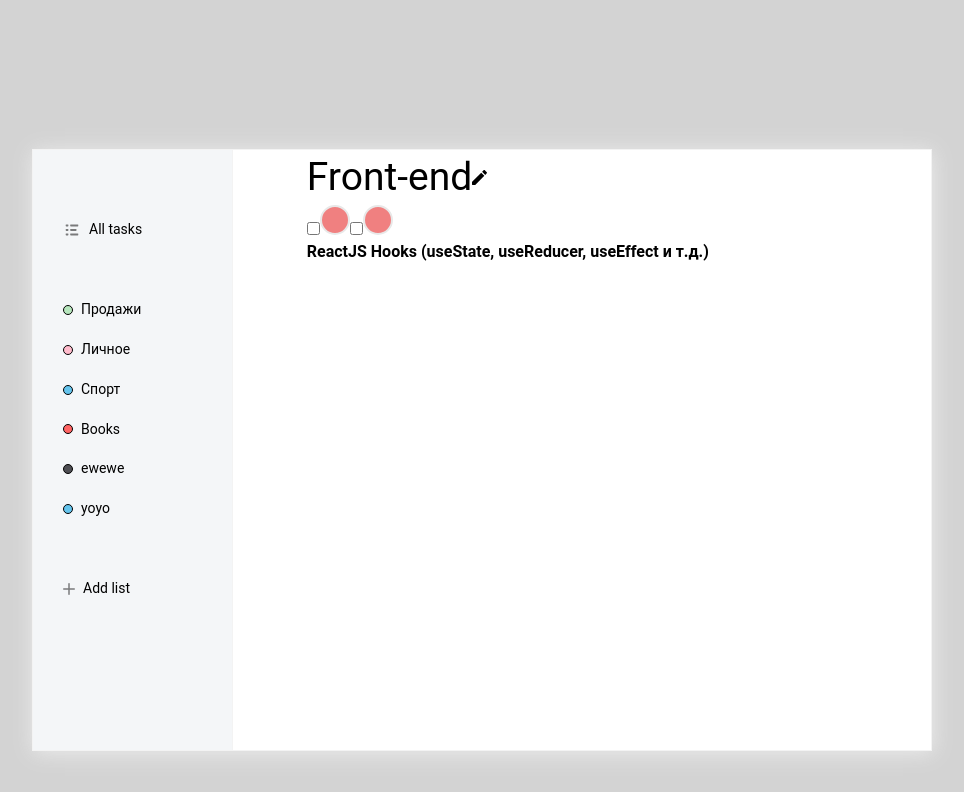
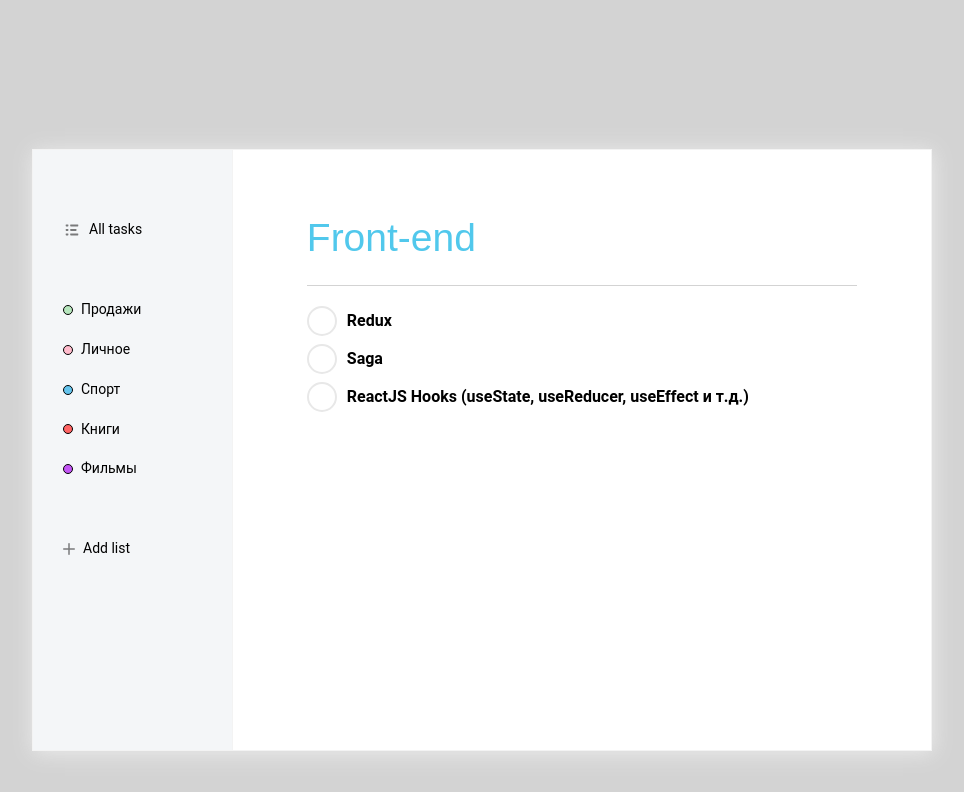
Before and after one commit to dmitrylaskin/todo-app, a React (Create React App) app: page / in a window 1280 px wide. Shown: the top 792 px of the page, without its empty margins (158-1122 px from the left). Built offline with nearby package versions, Linux system fonts and the light colour scheme; data requests are answered from the project's data file.

Commit message:
add TaskItem markup

```diff
--- a/public/index.html
+++ b/public/index.html
@@ -24,7 +24,9 @@
       work correctly both with client-side routing and a non-root public URL.
       Learn how to configure a non-root public URL by running `npm run build`.
     -->
-    <title>React App</title>
+    <link rel="preconnect" href="https://fonts.gstatic.com">
+    <link href="https://fonts.googleapis.com/css2?family=Montserrat:wght@display=swap" rel="stylesheet">
+    <title>Todo App</title>
   </head>
   <body>
     <noscript>You need to enable JavaScript to run this app.</noscript>
--- a/src/App.js
+++ b/src/App.js
@@ -3,9 +3,8 @@ import List from "./components/List/List";
 import listSvg from "./assets/img/list.svg";
 import AddList from "./components/AddList/AddList";
 import axios from 'axios'
-import './components/TaskItem/TaskItem.scss'
 import './index.scss'
-import editSvg from './assets/img/edit.svg'
+import TaskItem from './components/TaskItem/TaskItem';
 
 function App() {
     const [lists, setLists] = useState(null)
@@ -35,40 +34,27 @@ function App() {
             <div className="todo">
                 <div className="todo__sidebar">
 
-                    <List lists={[{id: 6, name: 'All tasks'}]} icon={listSvg} isRemoveable={false}/>
-                    {lists && colors && <List lists={lists.map(item => {
-                        item.color = colors.filter(colorItem => colorItem.id === item.colorId)[0].name
-                        return item
-                    })} removeListItem={removeListItem} icon={null} isRemoveable={true}/>}
+{/* // All tasks */}
+                    <List lists={[{id: 21, name: 'All tasks'}]} icon={listSvg} isRemoveable={false}/>
 
+{/* // Added lists */}
+                    {lists && colors &&
+                    <List
+                        lists={lists.map(item => {
+                            item.color = colors.filter(colorItem => colorItem.id === item.colorId)[0].name
+                            return item
+                        })}
+                        removeListItem={removeListItem} icon={null} isRemoveable={true}
+                    />}
+{/* // Add list button */}
                     <AddList onAddList={onAddList} colors={colors} itemStyle={true}/>
 
-
+{/* // Tasks */}
                 </div>
                 <div className="todo__tasks">
-                    <div className="content">
-                        <div className="todo__tasks-title">
-                            <h2 className="todo__tasks-title-text">Front-end</h2>
-                            <img className="todo__tasks-title-icon" src={editSvg} alt=""/>
-                        </div>
 
+                    <TaskItem/>
 
-                        <ul className="todo__tasks-list">
-                            <li className="todo__tasks-item">
-                                <label htmlFor="" className="todo__tasks-elem">
-                                    <input className="todo__tasks-check" type="checkbox"/>
-                                    <div className="todo__tasks-icon"></div>
-                                </label>
-                                <label htmlFor="">
-                                    <input type="checkbox"/>
-                                    <div className="todo__tasks-icon"></div>
-                                </label>
-                                <p className="todo__tasks-text">ReactJS Hooks (useState, useReducer, useEffect и
-                                    т.д.)</p>
-                            </li>
-                        </ul>
-
-                    </div>
                 </div>
             </div>
         </div>
--- a/src/assets/db.json
+++ b/src/assets/db.json
@@ -16,22 +16,16 @@
       "colorId": 3
     },
     {
-      "name": "Books",
+      "name": "Книги",
       "colorId": 8,
       "color": "red",
       "id": 5
     },
     {
-      "name": "ewewe",
-      "colorId": 7,
-      "color": "black",
-      "id": 7
-    },
-    {
-      "name": "yoyo",
-      "colorId": 3,
-      "color": "blue",
-      "id": 10
+      "name": "Фильмы",
+      "colorId": 6,
+      "color": "purple",
+      "id": 6
     }
   ],
   "tasks": [
--- a/src/components/AddList/AddList.css
+++ b/src/components/AddList/AddList.css
@@ -34,6 +34,7 @@
   border: 1px solid #ececec;
   padding: 10px;
   margin-bottom: 15px;
+  width: 100%;
 }
 .addListForm__input::placeholder {
   opacity: 0.7;
--- a/src/components/AddList/AddList.jsx
+++ b/src/components/AddList/AddList.jsx
@@ -9,7 +9,7 @@ import axios from 'axios'
 
 
 const AddList = (props) => {
-    const [visibleAddBtn, setVisibleAddBtn] = useState(false)
+    const [visibleAddForm, setVisibleAddForm] = useState(false)
     const [activeColor, setActiveColor] = useState(1)
     const [inputValue, setInputValue] = useState('')
 
@@ -21,17 +21,14 @@ const AddList = (props) => {
 
    const btnListener = (event) => {
 
-
-    //    props.onAddList({
-    //        id: Date.now(),
-    //        name: inputValue,
-    //        colorId: activeColor,
-    //        color: props.colors.filter(color => color.id === activeColor)[0].name
-    //    })
+       if (!inputValue) {
+           alert('Field shouldn\'t be empty')
+           return
+       }
 
        setInputValue('')
        setActiveColor(1)
-       setVisibleAddBtn(false)
+       setVisibleAddForm(false)
 
        axios.post('http://localhost:3004/lists', {
            name: inputValue,
@@ -44,19 +41,19 @@ const AddList = (props) => {
        })
 
    }
+
    const inputListener = (event) => {
+
         setInputValue(event.target.value)
     }
+    return (
+        <>
+
+                <List onClick={() => setVisibleAddForm(true)} lists={[{id: 22, name: 'Add list'}]} icon={addSvg} isRemoveable={false}/>
 
 
-    return (
-        <>
-            <div onClick={() => setVisibleAddBtn(true)}>
-                <List lists={[{id: 6, name: 'Add list'}]} icon={addSvg} isRemoveable={false}/>
-            </div>
-
-            {visibleAddBtn && <div className="addListForm">
-                <img onClick={() => setVisibleAddBtn(false)} className="addListForm__img" src={closeSvg} alt=""/>
+            {visibleAddForm && <div className="addListForm">
+                                    <img onClick={() => setVisibleAddForm(false)} className="addListForm__img" src={closeSvg} alt=""/>
                                     <input className="addListForm__input" type="text" placeholder="enter the list name" onChange={(event) =>inputListener(event)} value={inputValue}/>
                                     <ul className="addListForm__list">
 
--- a/src/components/List/List.jsx
+++ b/src/components/List/List.jsx
@@ -7,7 +7,7 @@ const List = (props) => {
 
 
     return (
-        <div>
+        <div onClick={props.onClick}>
             <ul className="sidebar__list" >
 
                     {props.lists.map(el => <ListItem key={el.id}
--- a/src/components/List/List.scss
+++ b/src/components/List/List.scss
@@ -7,6 +7,7 @@
   align-items: center;
   padding: 10px;
   border-radius: 5px;
+  transition: all 0.2s ease;
   cursor: pointer;
   &:hover {
     background: lightgrey;
--- a/src/components/TaskItem/TaskItem.jsx
+++ b/src/components/TaskItem/TaskItem.jsx
@@ -0,0 +1,49 @@
+import React from 'react';
+import './TaskItem.scss';
+import editSvg from "../../assets/img/edit.svg"
+import checkSvg from "../../assets/img/check.svg"
+
+const TaskItem = (props) => {
+    return (
+        <div className="content">
+            <div className="todo__tasks-title">
+                <h2 className="todo__tasks-title-text">Front-end</h2>
+                <img className="todo__tasks-title-icon" src={editSvg} alt=""/>
+            </div>
+
+
+            <ul className="todo__tasks-list">
+                <li className="todo__tasks-item">
+                    <label className="todo__tasks-elem">
+                        <input className="todo__tasks-check" type="checkbox"/>
+                        <div className="todo__tasks-icon">
+                            <img src={checkSvg} alt=""/>
+                        </div>
+                    </label>
+                    <p className="todo__tasks-text">Redux</p>
+                </li>
+                <li className="todo__tasks-item">
+                    <label className="todo__tasks-elem">
+                        <input className="todo__tasks-check" type="checkbox"/>
+                        <div className="todo__tasks-icon">
+                            <img src={checkSvg} alt=""/>
+                        </div>
+                    </label>
+                    <p className="todo__tasks-text">Saga</p>
+                </li>
+                <li className="todo__tasks-item">
+                    <label className="todo__tasks-elem">
+                        <input className="todo__tasks-check" type="checkbox"/>
+                        <div className="todo__tasks-icon">
+                            <img src={checkSvg} alt=""/>
+                        </div>
+                    </label>
+                    <p className="todo__tasks-text">ReactJS Hooks (useState, useReducer, useEffect и
+                        т.д.)</p>
+                </li>
+            </ul>
+
+    </div>
+    )
+}
+export default TaskItem
--- a/src/components/TaskItem/TaskItem.scss
+++ b/src/components/TaskItem/TaskItem.scss
@@ -1,9 +1,31 @@
 .todo__tasks-title {
   display: flex;
   align-items: center;
+  border-bottom: 1px solid lightgray;
+  padding-bottom: 20px;
+  margin-bottom: 20px;
+
+  &:hover {
+    .todo__tasks-title-icon {
+      opacity: 0.3;
+      &:hover {
+        opacity: 0.8;
+      }
+    }
+  }
+
+
 }
 .todo__tasks-title-text {
   font-size: 39px;
+  font-family: 'Monserrat', sans-serif;
+  color: rgb(81, 200, 236);
+  margin-right: 10px;
+}
+.todo__tasks-title-icon {
+  opacity: 0;
+  cursor: pointer;
+
 }
 .todo__tasks-text {
   font-size: 16px;
@@ -17,11 +39,33 @@
   border-radius: 50%;
 }
 .todo__tasks-check {
+  display: none;
 
 }
 .todo__tasks-check:checked ~ .todo__tasks-icon{
   background: lightgreen;
 }
 .todo__tasks-icon {
-  background: lightcoral;
+  display: flex;
+  justify-content: center;
+  align-items: center;
+  transition: all 0.2s ease;
+  &:hover {
+    background-color: #E8E8E8;
+  }
+  img {
+    width: 18px;
+    height: 18px;
+  }
 }
+
+.todo__tasks-item {
+  display: flex;
+  align-items: center;
+  margin-bottom: 8px;
+}
+
+.todo__tasks-elem {
+  margin-right: 10px;
+  cursor: pointer;
+}
--- a/src/index.scss
+++ b/src/index.scss
@@ -60,17 +60,21 @@ h1,h2,h3,h4,h5,h6{font-size:inherit;font-weight: 400;}
   border: 1px solid #f3f3f3;
 
   &__sidebar {
+    display: flex;
+    flex-direction: column;
     position: relative;
     width: 200px;
-    height: 600px;
+    min-height: 600px;
     background: #f4f6f8;
     border-right: 1px solid #f3f3f3;
     padding: 60px 20px;
   }
+
   &__tasks {
     background: #fff;
     width: 700px;
-    height: 600px;
+    min-height: 600px;
+    padding: 60px 0;
     .content {
       width: 550px;
       margin: 0 auto;
```
Lines whose indentation alone changed are shown as unchanged.
